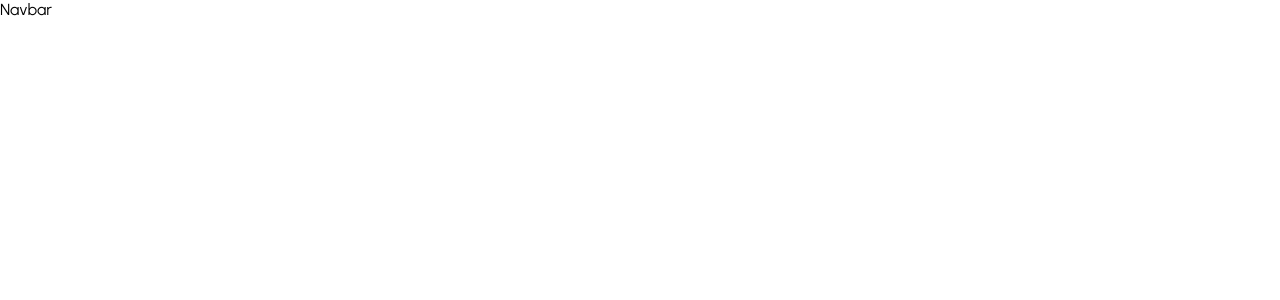
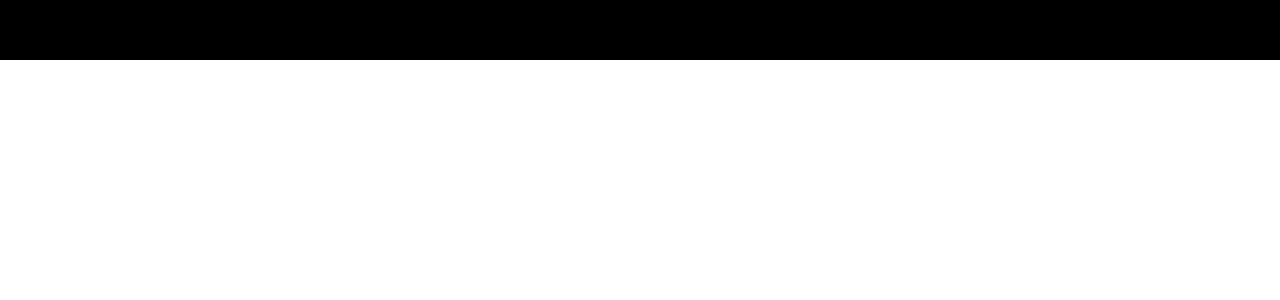
Before and after one commit to Hoybaby/React-ECommerce, a React (Create React App) app in the folder client/: page / in a window 1280 px wide. Shown: the top 300 px of the page. Built offline with nearby package versions, Linux system fonts and the light colour scheme.

Commit message:
getting some simple stlying to make sure everything works

```diff
--- a/client/src/components/Navbar/Navbar.jsx
+++ b/client/src/components/Navbar/Navbar.jsx
@@ -1,10 +1,13 @@
 import React from 'react'
+import { Container } from './Navbar.styles'
 
 const Navbar = () => {
     return (
-        <div>
-            Navbar
-        </div>
+
+            <Container>
+                <h1>Navbar</h1>
+            </Container>
+
     )
 }
 
--- /dev/null
+++ b/client/src/components/Navbar/Navbar.styles.js
@@ -0,0 +1,7 @@
+import styled from 'styled-components';
+
+
+export const Container = styled.div`
+    height: 60px;
+    background-color: black;
+`
--- a/client/src/pages/Home.jsx
+++ b/client/src/pages/Home.jsx
@@ -1,5 +1,6 @@
 import React from 'react'
 import Navbar from '../components/Navbar/Navbar';
+
 
 const Home = () => {
     return (
```
Also changed, not shown: 1 other file (tests, documents, lock files or other folders).
